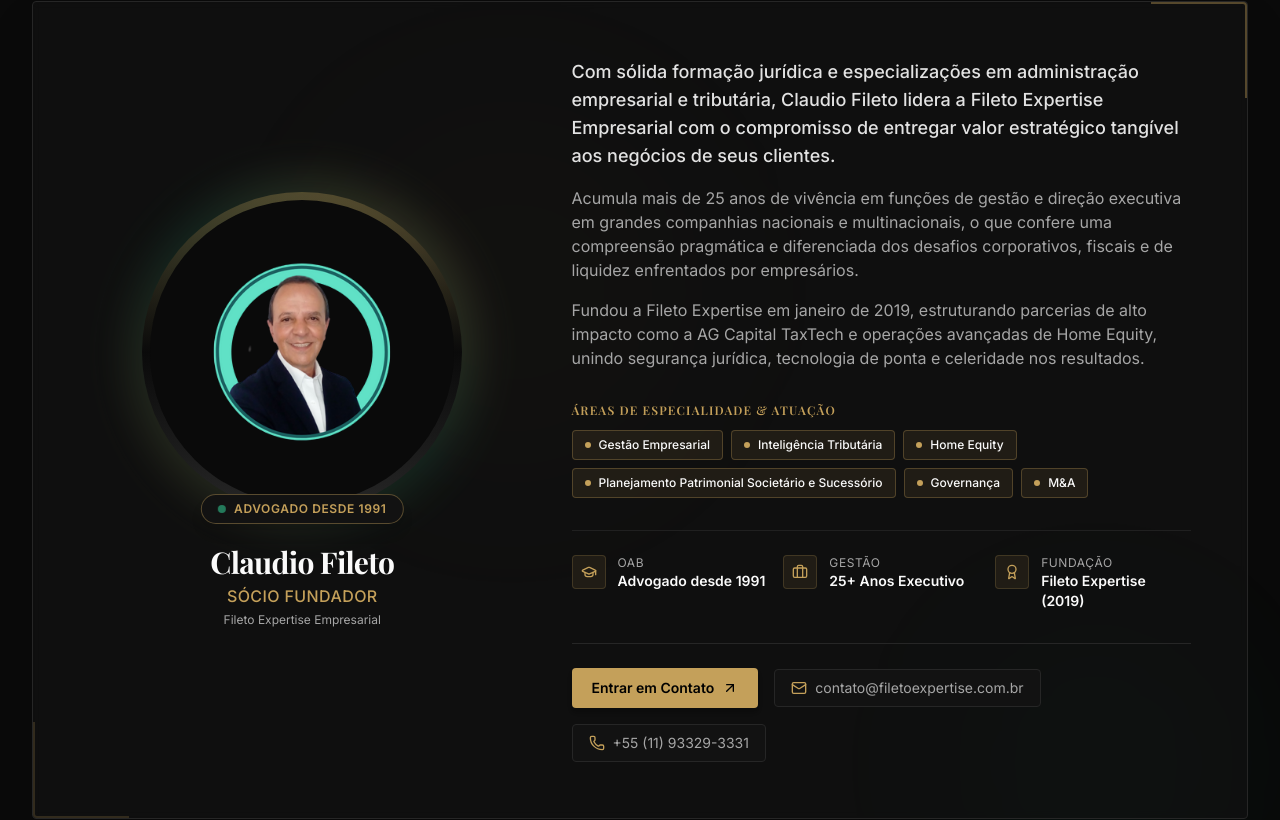
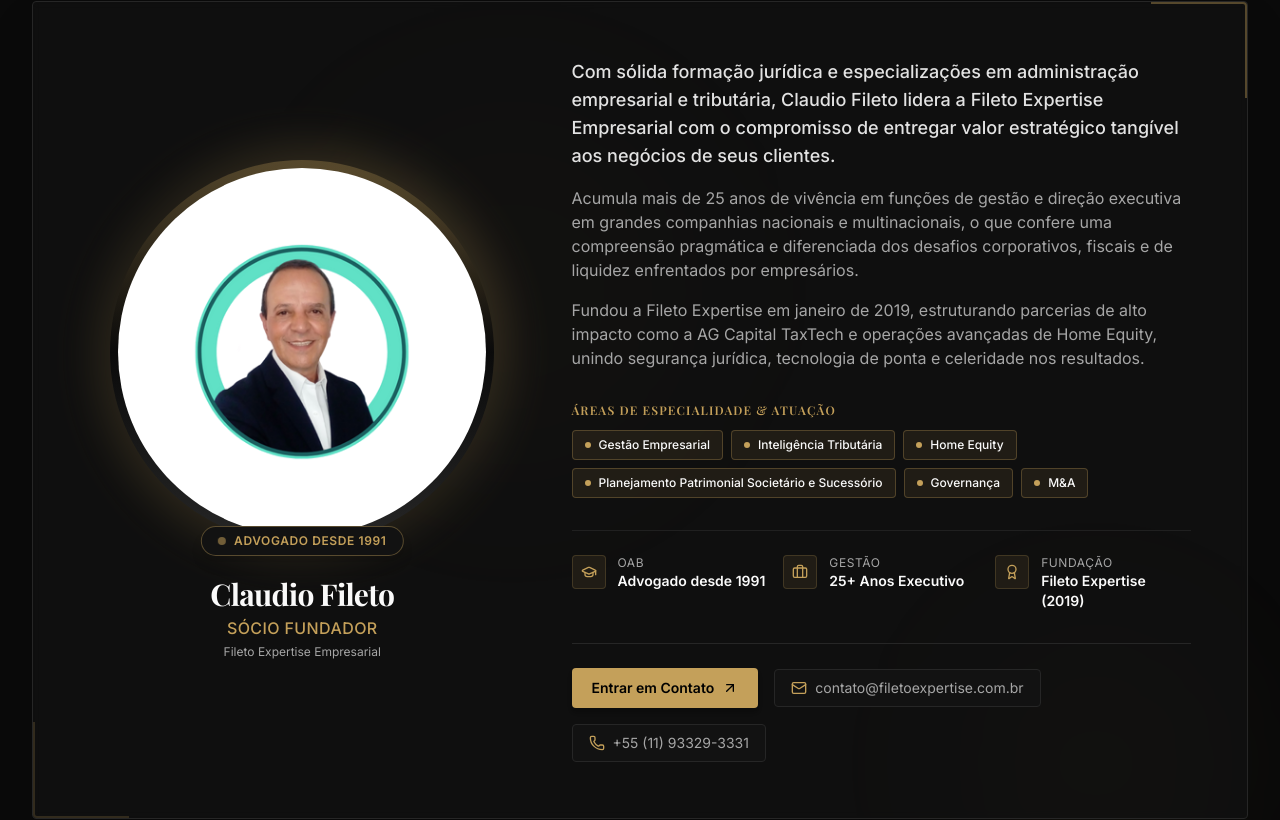
Before and after one commit to claudiofileto-lgtm/grupo-fileto-cdh77id9i, a React (Vite) app: page / in a window 1280 px wide. Shown: the part 3402-4222 px from the top of the page. Built offline with nearby package versions, Linux system fonts and the light colour scheme; a web font is replaced by a local one.

Commit message:
Update Sócio Fundador photo size, remove emerald effects, and set photo background to white

```diff
--- a/src/components/sections/Team.tsx
+++ b/src/components/sections/Team.tsx
@@ -8,7 +8,7 @@
     <section id="lideranca" className="py-24 md:py-32 bg-background relative overflow-hidden">
       {/* Subtle gold glow in background */}
       <div className="absolute top-1/2 left-1/4 -translate-y-1/2 w-96 h-96 bg-primary/5 rounded-full blur-3xl pointer-events-none" />
-      <div className="absolute bottom-10 right-10 w-72 h-72 bg-emerald-500/5 rounded-full blur-3xl pointer-events-none" />
+      <div className="absolute bottom-10 right-10 w-72 h-72 bg-primary/5 rounded-full blur-3xl pointer-events-none" />
 
       <div className="container mx-auto px-4 md:px-8 relative z-10">
         {/* Header Section */}
@@ -42,11 +42,11 @@
               <FadeIn direction="right">
                 <div className="relative group">
                   {/* Outer glowing halo */}
-                  <div className="absolute -inset-3 rounded-full bg-gradient-to-tr from-primary/30 via-emerald-400/20 to-primary/40 blur-xl opacity-70 group-hover:opacity-100 transition-opacity duration-700" />
+                  <div className="absolute -inset-3 rounded-full bg-gradient-to-tr from-primary/30 via-primary/20 to-primary/40 blur-xl opacity-70 group-hover:opacity-100 transition-opacity duration-700" />
 
                   {/* Circular framing */}
-                  <div className="relative w-64 h-64 sm:w-72 sm:h-72 md:w-80 md:h-80 rounded-full p-2 bg-gradient-to-b from-primary/30 via-background to-border flex items-center justify-center">
-                    <div className="w-full h-full rounded-full overflow-hidden bg-background flex items-center justify-center relative">
+                  <div className="relative w-72 h-72 sm:w-80 sm:h-80 md:w-96 md:h-96 rounded-full p-2 bg-gradient-to-b from-primary/30 via-background to-border flex items-center justify-center">
+                    <div className="w-full h-full rounded-full overflow-hidden bg-white flex items-center justify-center relative">
                       <img
                         src={claudioPhoto}
                         alt={founderMember.name}
@@ -57,7 +57,7 @@
 
                   {/* Floating Badge */}
                   <div className="absolute -bottom-3 left-1/2 -translate-x-1/2 bg-card border border-primary/40 px-4 py-1.5 rounded-full shadow-lg flex items-center gap-2 whitespace-nowrap">
-                    <span className="w-2 h-2 rounded-full bg-emerald-400 animate-pulse" />
+                    <span className="w-2 h-2 rounded-full bg-primary animate-pulse" />
                     <span className="text-xs font-semibold text-primary uppercase tracking-wider">
                       Advogado desde 1991
                     </span>
--- a/src/pages/TeamDetail.tsx
+++ b/src/pages/TeamDetail.tsx
@@ -42,9 +42,9 @@
           <div className="lg:col-span-5 flex flex-col items-center">
             <FadeIn direction="up" delay={100}>
               <div className="relative group">
-                <div className="absolute -inset-3 rounded-full bg-gradient-to-tr from-primary/30 via-emerald-400/20 to-primary/40 blur-xl opacity-80" />
+                <div className="absolute -inset-3 rounded-full bg-gradient-to-tr from-primary/30 via-primary/20 to-primary/40 blur-xl opacity-80" />
                 <div className="relative w-64 h-64 sm:w-80 sm:h-80 rounded-full p-2 bg-gradient-to-b from-primary/40 via-background to-border flex items-center justify-center">
-                  <div className="w-full h-full rounded-full overflow-hidden bg-background flex items-center justify-center">
+                  <div className="w-full h-full rounded-full overflow-hidden bg-white flex items-center justify-center">
                     <img
                       src={claudioPhoto}
                       alt={member.name}
```
Also changed, not shown: .skip.config.json.
